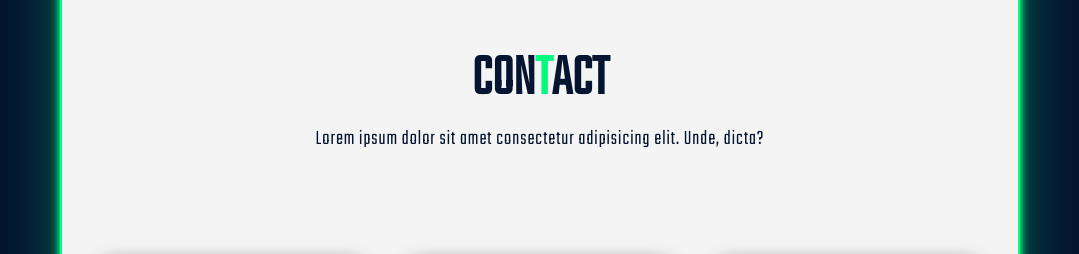
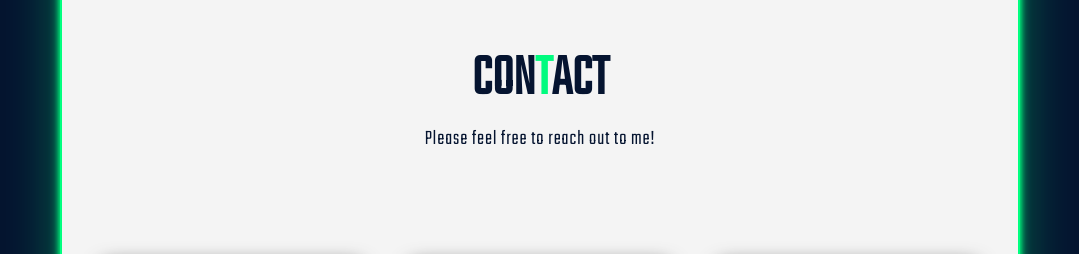
Before and after one commit to IbraheemOmar/my-portfolio, a plain HTML site: page index.html in a window 1280 px wide. Shown: the part 4980-5234 px from the top of the page, without its empty margins (100-1179 px from the left). Drawn offline with nearby package versions, Linux system fonts and the light colour scheme.

Commit message:
Update index.html

```diff
--- a/index.html
+++ b/index.html
@@ -204,7 +204,7 @@
 <!-- Contact section -->
 <section class="contact" id="contact">
     <h1>Con<span>T</span>act</h1>
-    <p class="desc">Lorem ipsum dolor sit amet consectetur adipisicing elit. Unde, dicta?</p>
+    <p class="desc">Please feel free to reach out to me!</p>
 
     <div class="contact-items">
         <div class="contact-item">
```
